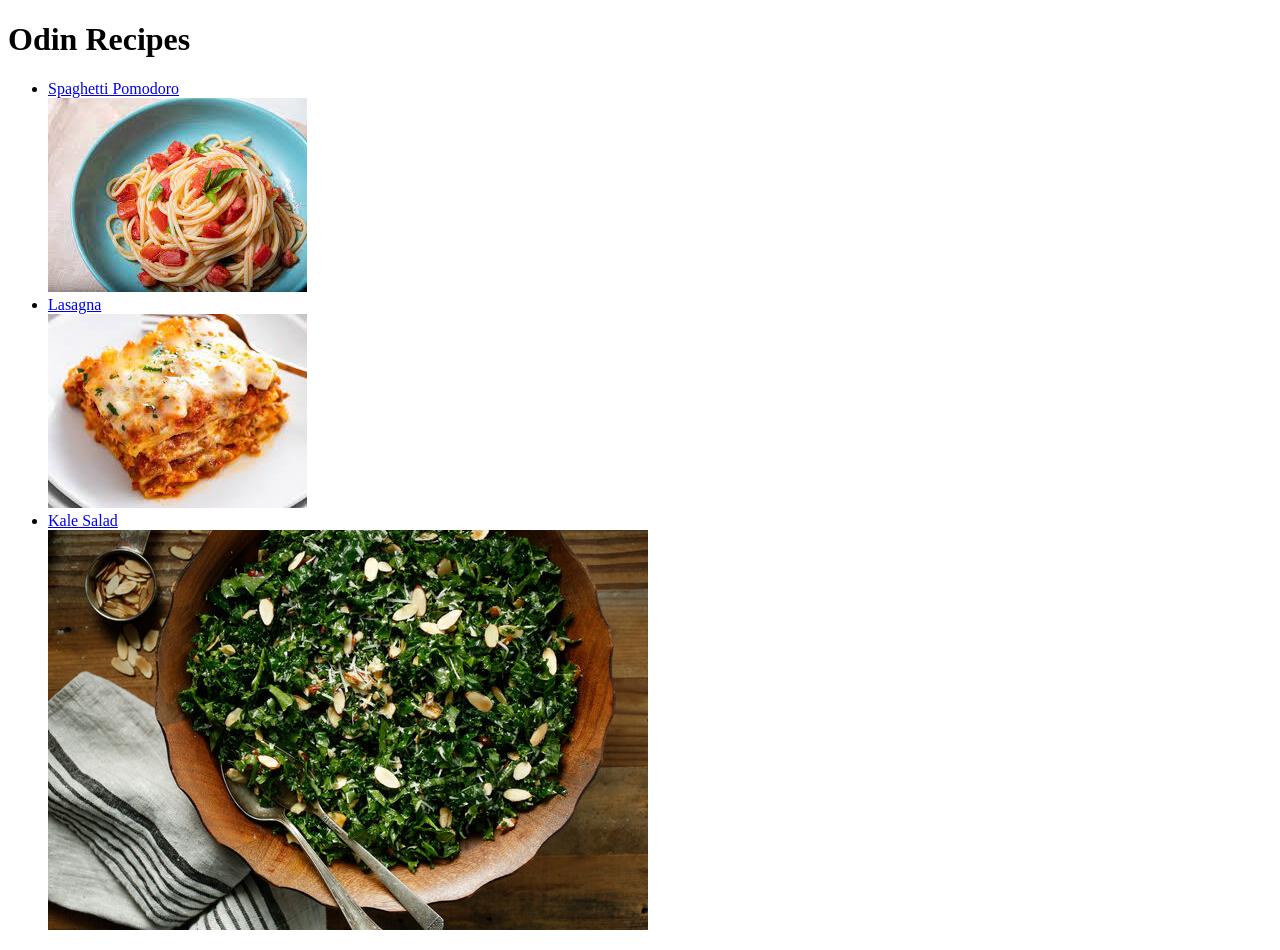
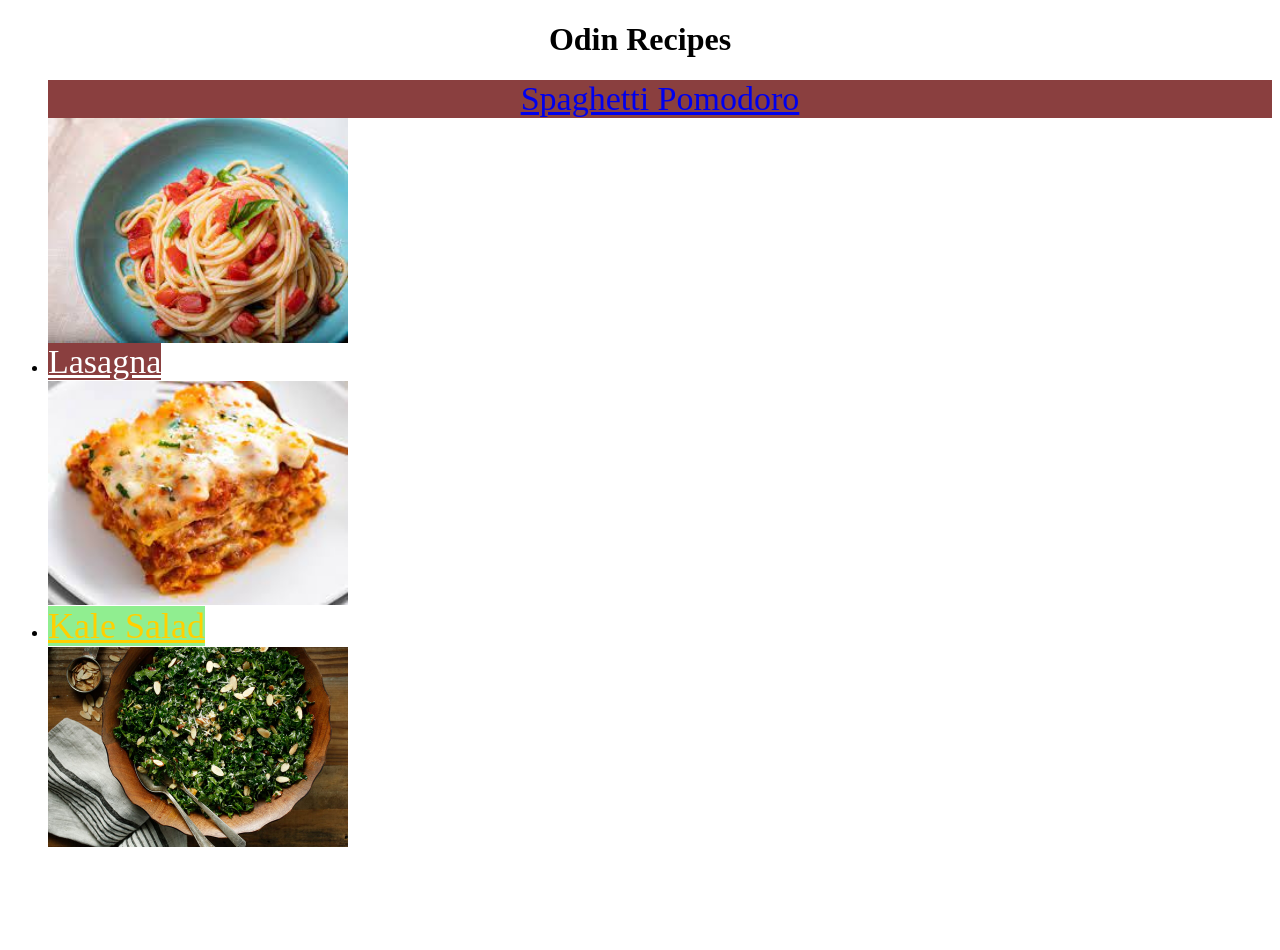
Before and after one commit to Tazier/odin-recipes, a plain HTML site: page index.html in a window 1280 px wide. After the commit the page ends 863 px from the top, so only its background shows below. Drawn offline with Linux system fonts and the light colour scheme.

Commit message:
practicing css

```diff
--- a/index.html
+++ b/index.html
@@ -1,18 +1,21 @@
 <!DOCTYPE html>
-<html>
+<html lang="en">
 <head>
     <meta charset="UTF-8">
+    <meta http-equiv="X-UA-Compatible" content="IE=edge">
+    <meta name="viewport" content="width=device-width, initial-scale=1.0">
     <title>Document</title>
+    <link rel="stylesheet" href="style.css">
 </head>
 <body>
-    <h1>Odin Recipes</h1>
+    <h1 class="header">Odin Recipes</h1>
     <ul>
-    <li><a href="recipes/spaghetti.html">Spaghetti Pomodoro</a></li>
-    <img src="./images/spaghetti.jpg">
-    <li><a href="recipes/lasagna.html">Lasagna</a></li>
-    <img src="./images/Lasagna.jpg">
-    <li><a href="recipes/kale-salad.html">Kale Salad</a></li>
-    <img src="./images/KaleSalad.jpg">
+    <div class="pasta"><li><a href="recipes/spaghetti.html">Spaghetti Pomodoro</a></li></div>
+    <img src="./images/spaghetti.jpg" class="image">
+    <li><a href="recipes/lasagna.html" class="pasta">Lasagna</a></li>
+    <img src="./images/Lasagna.jpg" class="image">
+    <li><a href="recipes/kale-salad.html" class="salad">Kale Salad</a></li>
+    <img src="./images/KaleSalad.jpg" class="image">
     </ul>
 </body>
 </html>
--- a/style.css
+++ b/style.css
@@ -0,0 +1,30 @@
+/* style.css recipe version */
+.header
+{
+    text-align:center;
+}
+.pasta
+{
+    background-color:rgb(138, 63, 63);
+    color:white;
+    text-align:center;
+    font-size:34px;
+
+}
+
+.salad
+{
+    background-color:lightgreen;
+    text-align:center;
+    color:rgb(255, 208, 0);
+    font-size:36px;
+}
+
+.image
+{
+    display:flex;
+    align-items: center;
+    height: auto;
+    width: 300px;
+    justify-content: center;
+}
```
